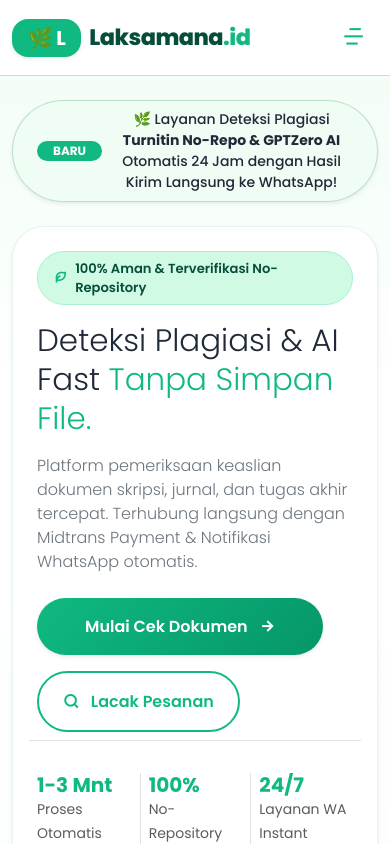
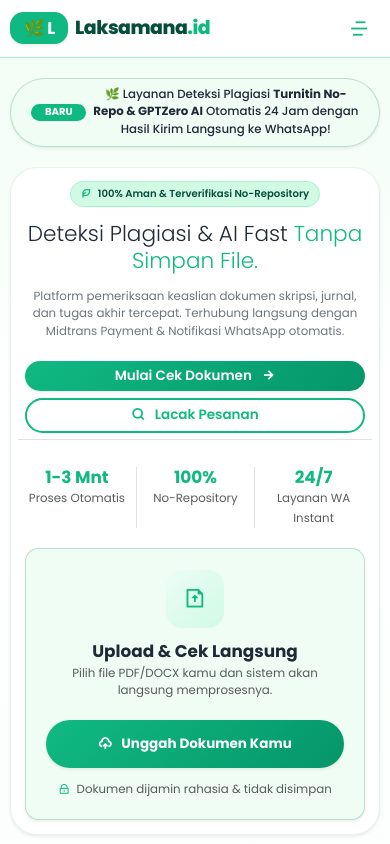
Before and after one commit to lesmanapta/Laksamana-app, a React (Vite) app in the folder client/: page / in a window 390 px wide. Shown: the top 844 px of the page. Built offline with nearby package versions, Linux system fonts and the light colour scheme; no server answers; the HTML template or start-up script is replaced by a standard one.

Commit message:
UI Hardening: Responsive mobile design, fluid typography, mobile admin sidebar drawer, and mobile horizontal scrolling tables

```diff
--- a/client/src/components/HeroBanner.jsx
+++ b/client/src/components/HeroBanner.jsx
@@ -12,33 +12,33 @@
       </div>
 
       {/* Modern Asymmetric Split Hero Section */}
-      <div className="bg-white rounded-5 p-4 p-md-5 border border-success border-opacity-10 shadow-sm">
+      <div className="bg-white rounded-5 p-3 p-md-5 border border-success border-opacity-10 shadow-sm">
         <div className="row align-items-center g-4">
           {/* Hero Left Column */}
-          <div className="col-12 col-lg-7">
+          <div className="col-12 col-lg-7 text-center text-lg-start">
             <div className="d-inline-flex align-items-center gap-2 pill-badge-mint mb-3">
               <i className="ri-leaf-line text-mint-primary"></i> 100% Aman & Terverifikasi No-Repository
             </div>
 
-            <h1 className="display-5 fw-extrabold text-mint-heading mb-3 lh-sm">
+            <h1 className="fs-3 fs-md-1 display-5 fw-extrabold text-mint-heading mb-3 lh-sm">
               Deteksi Plagiasi & AI Fast <span className="text-mint-primary">Tanpa Simpan File.</span>
             </h1>
 
-            <p className="text-secondary lead fs-6 mb-4 lh-base">
+            <p className="text-secondary small fs-md-6 mb-4 lh-base">
               Platform pemeriksaan keaslian dokumen skripsi, jurnal, dan tugas akhir tercepat. Terhubung langsung dengan Midtrans Payment & Notifikasi WhatsApp otomatis.
             </p>
 
-            <div className="d-flex flex-wrap gap-3 mb-4">
+            <div className="d-flex flex-column flex-sm-row justify-content-center justify-content-lg-start gap-2 gap-sm-3 mb-4">
               <button
                 onClick={() => setActivePage('order')}
-                className="btn btn-mint-primary btn-lg rounded-pill px-5 py-3 fs-6 shadow-sm"
+                className="btn btn-mint-primary rounded-pill px-4 px-md-5 py-2.5 py-md-3 fs-6 shadow-sm w-100 w-sm-auto"
               >
                 Mulai Cek Dokumen <i className="ri-arrow-right-line ms-2"></i>
               </button>
 
               <button
                 onClick={() => setActivePage('track')}
-                className="btn btn-mint-outline btn-lg rounded-pill px-4 py-3 fs-6"
+                className="btn btn-mint-outline rounded-pill px-4 py-2.5 py-md-3 fs-6 w-100 w-sm-auto"
               >
                 <i className="ri-search-line me-2"></i> Lacak Pesanan
               </button>
--- a/client/src/components/Navbar.jsx
+++ b/client/src/components/Navbar.jsx
@@ -12,6 +12,10 @@
     else if (pageName === 'profile') targetPath = '/profile';
     if (window.location.pathname !== targetPath) {
       window.history.pushState({ page: pageName }, '', targetPath);
+    }
+    const navContent = document.getElementById('navContent');
+    if (navContent && navContent.classList.contains('show')) {
+      navContent.classList.remove('show');
     }
   };
 
--- a/client/src/index.css
+++ b/client/src/index.css
@@ -142,8 +142,88 @@
   transition: all 0.3s ease;
 }
 
-.timeline-step.completed .step-circle {
-  background: var(--mint-primary);
-  color: #ffffff;
-  box-shadow: 0 0 0 6px rgba(16, 185, 129, 0.2);
+/* Mobile Fluid Typography & Responsive Overrides */
+@media (max-width: 768px) {
+  html {
+    font-size: 14px;
+  }
+
+  .display-4 {
+    font-size: 2.1rem !important;
+  }
+
+  .display-5 {
+    font-size: 1.85rem !important;
+  }
+
+  h1, .h1 {
+    font-size: 1.75rem !important;
+  }
+
+  h2, .h2 {
+    font-size: 1.45rem !important;
+  }
+
+  h3, .h3 {
+    font-size: 1.3rem !important;
+  }
+
+  h4, .h4 {
+    font-size: 1.15rem !important;
+  }
+
+  .lead {
+    font-size: 0.95rem !important;
+  }
+
+  .btn-lg {
+    padding: 0.75rem 1.25rem !important;
+    font-size: 0.92rem !important;
+  }
+
+  .mint-card {
+    border-radius: 16px !important;
+    padding: 1.25rem !important;
+  }
+
+  .navbar-custom {
+    padding: 0.6rem 0 !important;
+  }
+
+  /* Table Horizontal Scrolling on Mobile */
+  .table-responsive {
+    overflow-x: auto;
+    -webkit-overflow-scrolling: touch;
+  }
+
+  .table-responsive table {
+    min-width: 600px;
+  }
 }
+
+@media (max-width: 576px) {
+  html {
+    font-size: 13.5px;
+  }
+
+  .display-5 {
+    font-size: 1.6rem !important;
+  }
+
+  .pill-badge-mint {
+    font-size: 0.75rem !important;
+    padding: 0.3rem 0.75rem !important;
+  }
+}
+
+/* Custom Scrollbar for responsive tables */
+.table-responsive::-webkit-scrollbar {
+  height: 6px;
+}
+.table-responsive::-webkit-scrollbar-track {
+  background: #f1f5f9;
+}
+.table-responsive::-webkit-scrollbar-thumb {
+  background: #cbd5e1;
+  border-radius: 3px;
+}
--- a/client/src/pages/AdminDashboard.jsx
+++ b/client/src/pages/AdminDashboard.jsx
@@ -20,9 +20,11 @@
   };
 
   const [activeTab, setActiveTab] = useState(getInitialTab);
+  const [mobileSidebarOpen, setMobileSidebarOpen] = useState(false);
 
   const handleTabChange = (tabName) => {
     setActiveTab(tabName);
+    setMobileSidebarOpen(false);
     localStorage.setItem('adminActiveTab', tabName);
     try {
       window.history.replaceState(null, '', `#${tabName.toLowerCase()}`);
@@ -505,10 +507,27 @@
   const pendingOrdersCount = orders.filter(o => o.status === 'PROCESSING' || o.status === 'PENDING_PAYMENT').length;
 
   return (
-    <div className="d-flex min-vh-100" style={{ background: '#f1f5f9', color: '#1e293b' }}>
+    <div className="d-flex flex-column flex-lg-row min-vh-100" style={{ background: '#f1f5f9', color: '#1e293b' }}>
+
+      {/* MOBILE ADMIN TOPBAR */}
+      <div className="d-lg-none bg-slate-900 text-white p-3 d-flex align-items-center justify-content-between border-bottom" style={{ background: '#0f172a', borderColor: '#1e293b' }}>
+        <div className="d-flex align-items-center gap-2">
+          <div className="bg-emerald-500 text-white rounded-3 px-2 py-0.5 fw-bold" style={{ background: '#059669' }}>🌿</div>
+          <div>
+            <h6 className="fw-bold mb-0 text-white" style={{ fontSize: '0.95rem' }}>LAKSAMANA ADMIN</h6>
+          </div>
+        </div>
+        <button
+          onClick={() => setMobileSidebarOpen(!mobileSidebarOpen)}
+          className="btn btn-sm text-white rounded-3 px-2.5 py-1 border"
+          style={{ borderColor: '#334155', background: '#1e293b' }}
+        >
+          <i className={mobileSidebarOpen ? "ri-close-line fs-5" : "ri-menu-line fs-5"}></i>
+        </button>
+      </div>
 
       {/* SIDEBAR FILAMENT / ADMINLTE STYLE */}
-      <aside className="d-flex flex-column justify-content-between p-3 border-end" style={{ width: '270px', minWidth: '270px', background: '#0f172a', color: '#f8fafc' }}>
+      <aside className={`flex-column justify-content-between p-3 border-end ${mobileSidebarOpen ? 'd-flex w-100' : 'd-none d-lg-flex'}`} style={{ width: mobileSidebarOpen ? '100%' : '270px', minWidth: mobileSidebarOpen ? '100%' : '270px', background: '#0f172a', color: '#f8fafc' }}>
         <div>
           {/* Logo Header */}
           <div className="d-flex align-items-center gap-2 px-2 py-3 mb-3 border-bottom border-slate-800" style={{ borderColor: '#1e293b' }}>
--- a/client/src/pages/ProfilePage.jsx
+++ b/client/src/pages/ProfilePage.jsx
@@ -136,9 +136,9 @@
               </div>
             </div>
 
-            <div className="nav flex-column gap-1">
+            <div className="nav flex-row flex-md-column gap-1 overflow-x-auto pb-2 pb-md-0 mb-3 mb-md-0">
               <button
-                className={`nav-link text-start rounded-3 px-3 py-2.5 border-0 d-flex align-items-center gap-2 ${activeTab === 'ACCOUNT' ? 'fw-bold bg-mint-primary text-white' : 'text-secondary bg-transparent'}`}
+                className={`nav-link text-nowrap text-start rounded-pill rounded-md-3 px-3 py-2 py-md-2.5 border-0 d-flex align-items-center gap-2 ${activeTab === 'ACCOUNT' ? 'fw-bold bg-mint-primary text-white' : 'text-secondary bg-light bg-md-transparent'}`}
                 onClick={() => setActiveTab('ACCOUNT')}
               >
                 <i className="ri-shield-keyhole-line fs-5"></i>
@@ -146,7 +146,7 @@
               </button>
 
               <button
-                className={`nav-link text-start rounded-3 px-3 py-2.5 border-0 d-flex align-items-center gap-2 ${activeTab === 'TOKENS' ? 'fw-bold bg-mint-primary text-white' : 'text-secondary bg-transparent'}`}
+                className={`nav-link text-nowrap text-start rounded-pill rounded-md-3 px-3 py-2 py-md-2.5 border-0 d-flex align-items-center gap-2 ${activeTab === 'TOKENS' ? 'fw-bold bg-mint-primary text-white' : 'text-secondary bg-light bg-md-transparent'}`}
                 onClick={() => setActiveTab('TOKENS')}
               >
                 <i className="ri-coupon-3-line fs-5"></i>
@@ -154,21 +154,21 @@
               </button>
 
               <button
-                className={`nav-link text-start rounded-3 px-3 py-2.5 border-0 d-flex align-items-center gap-2 ${activeTab === 'ORDERS' ? 'fw-bold bg-mint-primary text-white' : 'text-secondary bg-transparent'}`}
+                className={`nav-link text-nowrap text-start rounded-pill rounded-md-3 px-3 py-2 py-md-2.5 border-0 d-flex align-items-center gap-2 ${activeTab === 'ORDERS' ? 'fw-bold bg-mint-primary text-white' : 'text-secondary bg-light bg-md-transparent'}`}
                 onClick={() => setActiveTab('ORDERS')}
               >
                 <i className="ri-history-line fs-5"></i>
                 <span>Riwayat Pesanan</span>
               </button>
 
-              <hr className="my-2" />
+              <hr className="my-2 d-none d-md-block" />
 
               <button
                 onClick={onLogout}
-                className="nav-link text-start rounded-3 px-3 py-2.5 border-0 text-danger bg-transparent d-flex align-items-center gap-2 fw-semibold"
+                className="nav-link text-nowrap text-start rounded-pill rounded-md-3 px-3 py-2 py-md-2.5 border-0 text-danger bg-light bg-md-transparent d-flex align-items-center gap-2 fw-semibold"
               >
                 <i className="ri-logout-box-r-line fs-5"></i>
-                <span>Keluar / Logout</span>
+                <span>Keluar</span>
               </button>
             </div>
           </div>
```
Also changed, not shown: 2 other files (tests, documents, lock files or other folders).
